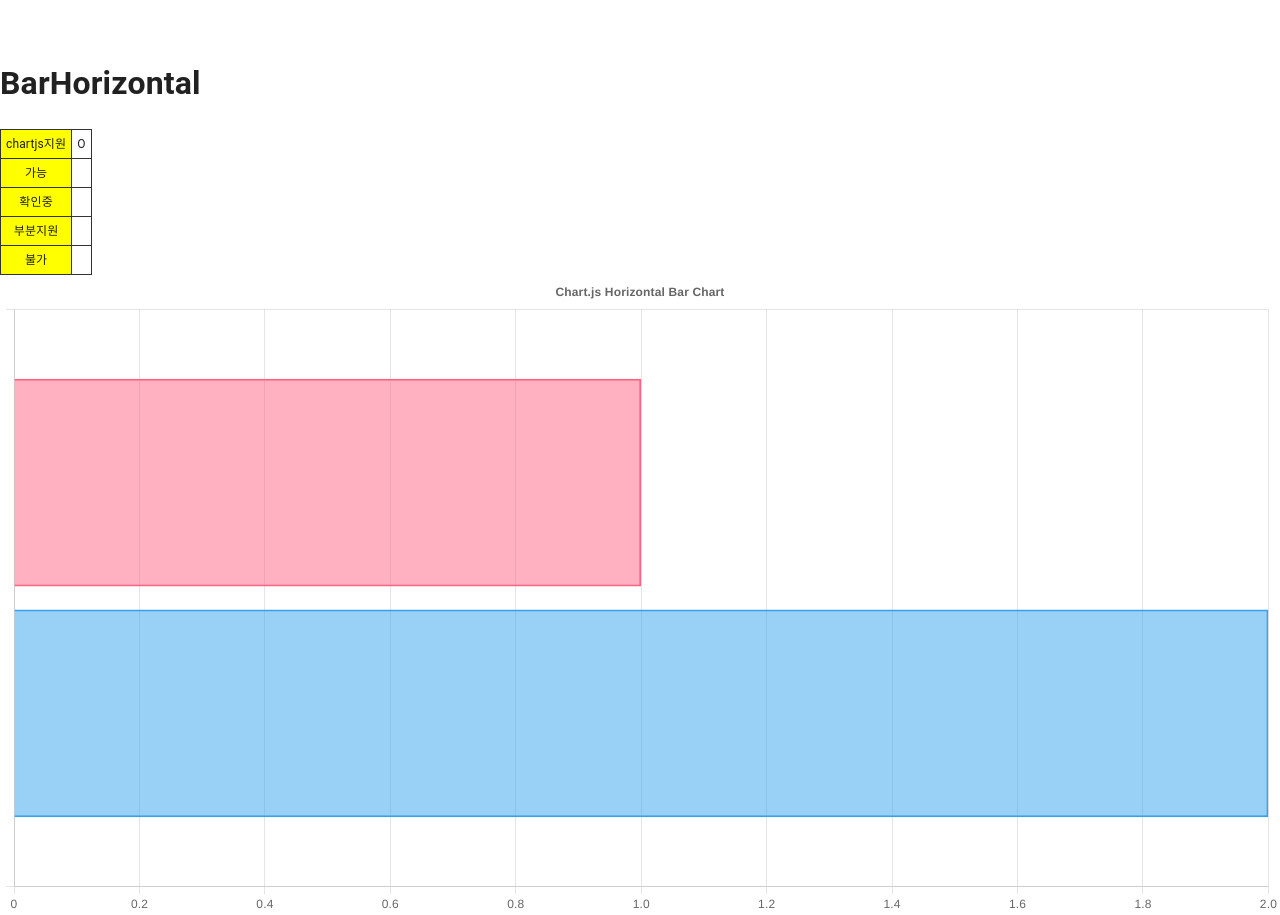
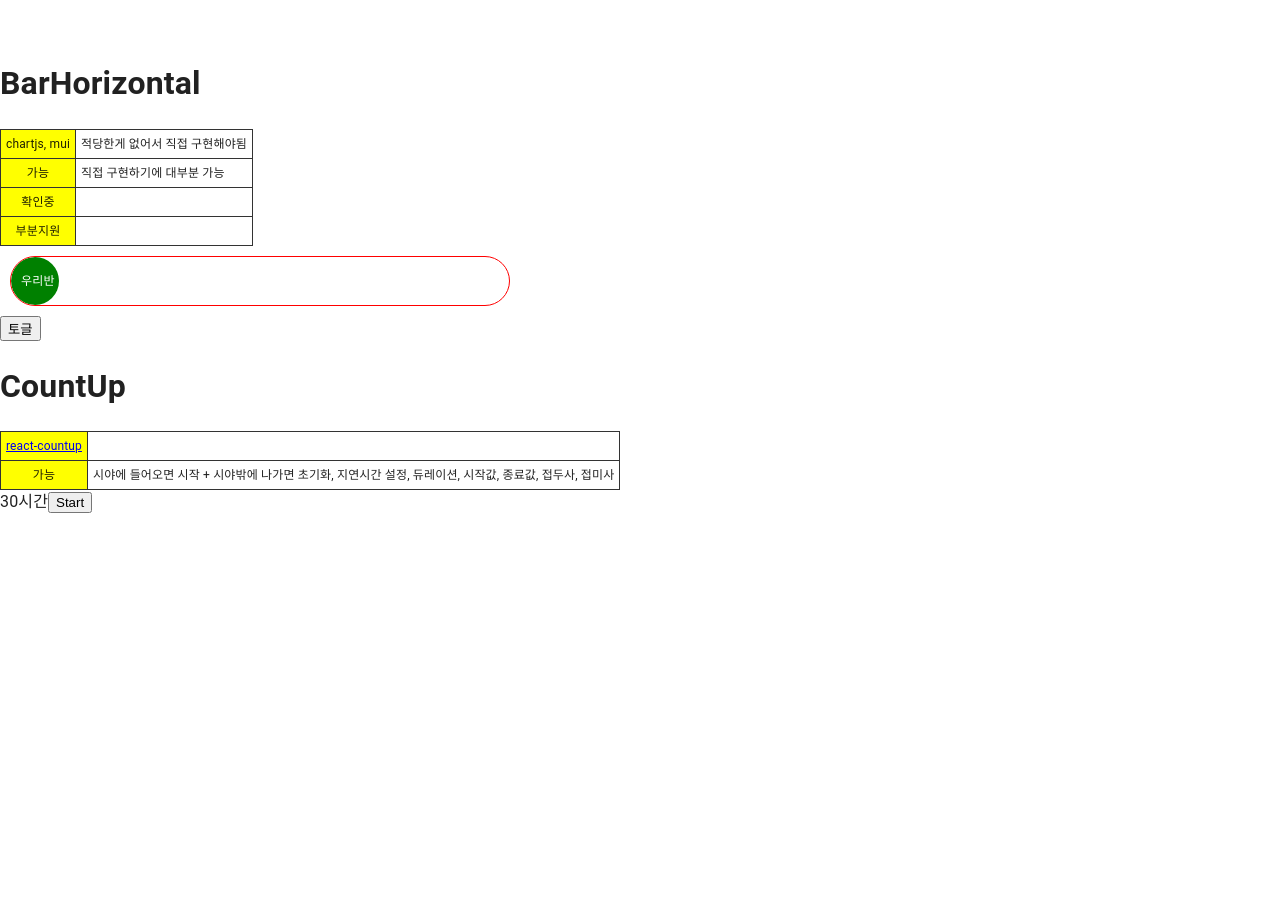
Before and after one commit to rightbrainLIB/miraeN_function_test, a React (Vite) app: page /miraeN_function_test/common in a window 1280 px wide. Shown: the part 960-1875 px from the top of the page. After the commit the page ends 1474 px from the top, so only its background shows below. Built offline with nearby package versions, Linux system fonts and the light colour scheme.

Commit message:
countup추가

```diff
--- a/package.json
+++ b/package.json
@@ -25,6 +25,7 @@
     "gh-pages": "^6.1.1",
     "react": "^18.2.0",
     "react-chartjs-2": "^5.2.0",
+    "react-countup": "^6.5.0",
     "react-dom": "^18.2.0",
     "react-router-dom": "^6.21.3",
     "styled-components": "^6.1.8"
--- a/src/App.tsx
+++ b/src/App.tsx
@@ -13,7 +13,9 @@ function App() {
         /
         <a href="https://www.chartjs.org/docs/latest/" target="_blank" style={{ fontSize: '12px' }}>chartjs</a>
         /
-        <a href="https://yeon22.github.io/Chartjs-kr/docs/latest/" target="_blank" style={{ fontSize: '12px' }}>한글 메뉴얼</a>
+        <a href="https://yeon22.github.io/Chartjs-kr/docs/latest/" target="_blank" style={{ fontSize: '12px' }}>chartjs 한글 메뉴얼</a>
+        /
+        <a href="https://mui.com/material-ui/all-components/" target="_blank" style={{fontSize : '12px'}}>mui</a>
       </h1>
       <ul>
         <li><Link to="/miraeN_function_test/common">공통</Link></li>
--- a/src/components/BarHorizontal.tsx
+++ b/src/components/BarHorizontal.tsx
@@ -1,78 +1,59 @@
+import React, { useState, memo, useMemo, useCallback } from 'react'
 import '../assets/init.css'
-import {
-  Chart as ChartJS,
-  CategoryScale,
-  LinearScale,
-  BarElement,
-  Title,
-  Tooltip,
-  Legend,
-} from 'chart.js';
-import { Bar } from 'react-chartjs-2';
-import faker from 'faker';
+import styled from '@emotion/styled';
+import Collapse from '@mui/material/Collapse';
 
-ChartJS.register(
-  CategoryScale,
-  LinearScale,
-  BarElement,
-  Title,
-  Tooltip,
-  Legend
-);
+const Box = styled.div`
+    position:relative;
+    height:50px;
+    width: 500px;
+    border:1px solid red;
+    border-radius:25px;
+    margin:10px;
+    box-sizing:border-box;
+    transition: all .3s ease;
+`
+  const Name = memo(styled.span`
+    position:absolute;
+    left:10px;
+    top:50%;
+    transform: translateY(-50%);
+    z-index:2;
+    color:#fff;
+    font-size:12px;
+  `)
+function BarHorizontal() {
+  const [checked, setChecked] = useState(() => {
+    return false;
+  });
+  const test = useCallback(() => {
+    setChecked((prev) => !prev)
+  }, []);
 
-export const options = {
-  indexAxis: 'y' as const,
-  elements: {
-    bar: {
-      borderWidth: 2,
-    },
-  },
+  const checkedToggle = useMemo(() => {
+    return checked ? true : false;
+  }, [checked])
 
-  responsive: true,
-  plugins: {
-    legend: {
-      display: false,
-    },
-    title: {
-      display: true,
-      text: 'Chart.js Horizontal Bar Chart',
-    },
-  },
-};
 
-const labels = [''];
 
-export const data = {
-  labels,
-  datasets: [
-    {
-      label: '우리반',
-      data: labels.map(() => faker.datatype.number({ min: 0, max: 10 })),
-      borderColor: 'rgb(255, 99, 132)',
-      backgroundColor: 'rgba(255, 99, 132, 0.5)',
-    },
-    {
-      label: '학년',
-      data: labels.map(() => faker.datatype.number({ min: 0, max: 10 })),
-      borderColor: 'rgb(53, 162, 235)',
-      backgroundColor: 'rgba(53, 162, 235, 0.5)',
-    },
-  ],
-};
 
-function BarHorizontal() {
+  const collapseSize = useMemo(() => {
+    if (checked) return 500
+    else return 48
+  }, [checked]);
+
   return (
     <>
       <h1>BarHorizontal</h1>
       <table className='info'>
         <tbody>
           <tr>
-            <th>chartjs지원</th>
-            <td>O</td>
+            <th>chartjs, mui</th>
+            <td>적당한게 없어서 직접 구현해야됨</td>
           </tr>
           <tr>
             <th>가능</th>
-            <td></td>
+            <td>직접 구현하기에 대부분 가능</td>
           </tr>
           <tr>
             <th>확인중</th>
@@ -82,16 +63,18 @@ function BarHorizontal() {
             <th>부분지원</th>
             <td></td>
           </tr>
-          <tr>
-            <th>불가</th>
-            <td></td>
-          </tr>
-
         </tbody>
       </table>
-      <Bar options={options} data={data} />
+
+      <Box style={{  }}>
+        <Name>우리반</Name>
+        <Collapse orientation="horizontal" collapsedSize={48} in={checked} style={{borderRadius:24}}>
+          <div style={{ width: 498, height:48,backgroundColor:'green', borderRadius:24}}></div>
+        </Collapse>
+      </Box>
+      <button onClick={test}>토글</button>
     </>
   )
 }
 
-export default BarHorizontal
+export default React.memo(BarHorizontal);
--- /dev/null
+++ b/src/components/CountUp.tsx
@@ -0,0 +1,40 @@
+import '../assets/init.css'
+import CountUp from 'react-countup';
+
+function CountUpEx() {
+  return (
+    <>
+      <h1>CountUp</h1>
+      <table className='info'>
+        <tbody>
+          <tr>
+            <th><a href="https://www.npmjs.com/package/react-countup" target="_blank">react-countup</a></th>
+            <td></td>
+          </tr>
+          <tr>
+            <th>가능</th>
+            <td>시야에 들어오면 시작 + 시야밖에 나가면 초기화, 지연시간 설정, 듀레이션, 시작값, 종료값, 접두사, 접미사</td>
+          </tr>
+        </tbody>
+      </table>
+      <CountUp
+        start={0}
+        end={30}
+        duration={2}
+        suffix="시간"
+        onEnd={() => console.log('Ended! 👏')}
+        onStart={() => console.log('Started! 💨')}
+        enableScrollSpy={true}
+      >
+        {({ countUpRef, start }) => (
+          <div>
+            <span ref={countUpRef} />
+            <button onClick={start}>Start</button>
+          </div>
+        )}
+      </CountUp>
+    </>
+  )
+}
+
+export default CountUpEx;
--- a/src/pages/Common.tsx
+++ b/src/pages/Common.tsx
@@ -1,4 +1,5 @@
 import BarHorizontal from '../components/BarHorizontal';
+import CountUpEx from '../components/CountUp';
 import Randar from '../components/Radar';
 function S1() {
   return (
@@ -6,6 +7,7 @@ function S1() {
       <h2>공통</h2>
       <Randar />
       <BarHorizontal />
+      <CountUpEx />
     </>
   )
 }
```
Also changed, not shown: 1 other file (tests, documents, lock files or other folders).
